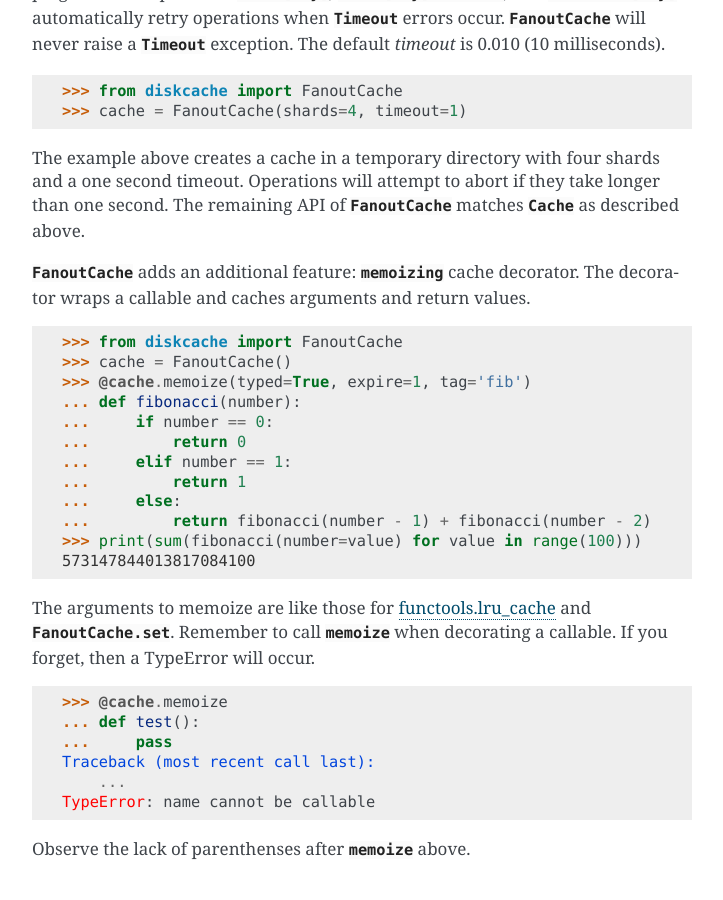
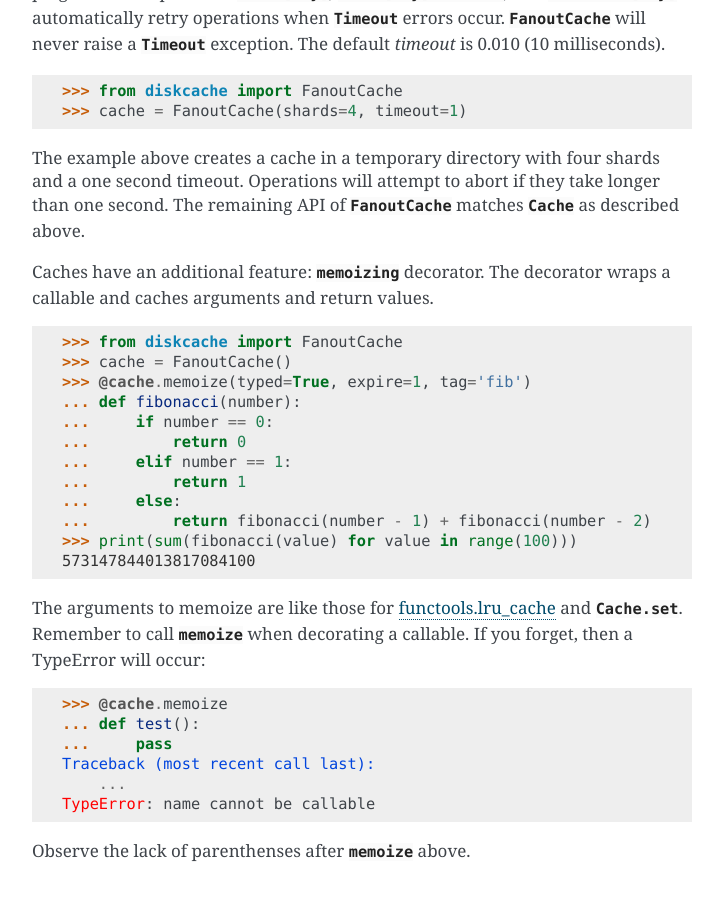
Before and after one commit to grantjenks/python-diskcache, a Sphinx documentation site: the page built from docs/tutorial.rst, in a window 1280 px wide and 900 px high, scrolled down 7482 px. Shown: the whole window, without its empty margins (388-1111 px from the left). Built offline with Sphinx 7.4.7, drawn with Linux system fonts in a browser that asks for light colours.

Commit message:
Improve memoize docs

```diff
--- a/docs/tutorial.rst
+++ b/docs/tutorial.rst
@@ -372,9 +372,9 @@ a one second timeout. Operations will attempt to abort if they take longer than
 one second. The remaining API of :class:`FanoutCache <diskcache.FanoutCache>`
 matches :class:`Cache <diskcache.Cache>` as described above.
 
-:class:`FanoutCache <diskcache.FanoutCache>` adds an additional feature:
-:meth:`memoizing <diskcache.FanoutCache.memoize>` cache decorator. The
-decorator wraps a callable and caches arguments and return values.
+Caches have an additional feature: :meth:`memoizing
+<diskcache.FanoutCache.memoize>` decorator. The decorator wraps a callable and
+caches arguments and return values.
 
     >>> from diskcache import FanoutCache
     >>> cache = FanoutCache()
@@ -386,14 +386,14 @@ decorator wraps a callable and caches arguments and return values.
     ...         return 1
     ...     else:
     ...         return fibonacci(number - 1) + fibonacci(number - 2)
-    >>> print(sum(fibonacci(number=value) for value in range(100)))
+    >>> print(sum(fibonacci(value) for value in range(100)))
     573147844013817084100
 
 The arguments to memoize are like those for `functools.lru_cache
 <https://docs.python.org/3/library/functools.html#functools.lru_cache>`_ and
-:meth:`FanoutCache.set <diskcache.FanoutCache.set>`. Remember to call
-:meth:`memoize <diskcache.FanoutCache.memoize>` when decorating a callable. If
-you forget, then a TypeError will occur.
+:meth:`Cache.set <.Cache.set>`. Remember to call :meth:`memoize
+<.FanoutCache.memoize>` when decorating a callable. If you forget, then a
+TypeError will occur::
 
     >>> @cache.memoize
     ... def test():
@@ -403,7 +403,7 @@ you forget, then a TypeError will occur.
     TypeError: name cannot be callable
 
 Observe the lack of parenthenses after :meth:`memoize
-<diskcache.FanoutCache.set>` above.
+<diskcache.FanoutCache.memoize>` above.
 
 .. _`Sharding`: https://en.wikipedia.org/wiki/Shard_(database_architecture)
 
```
